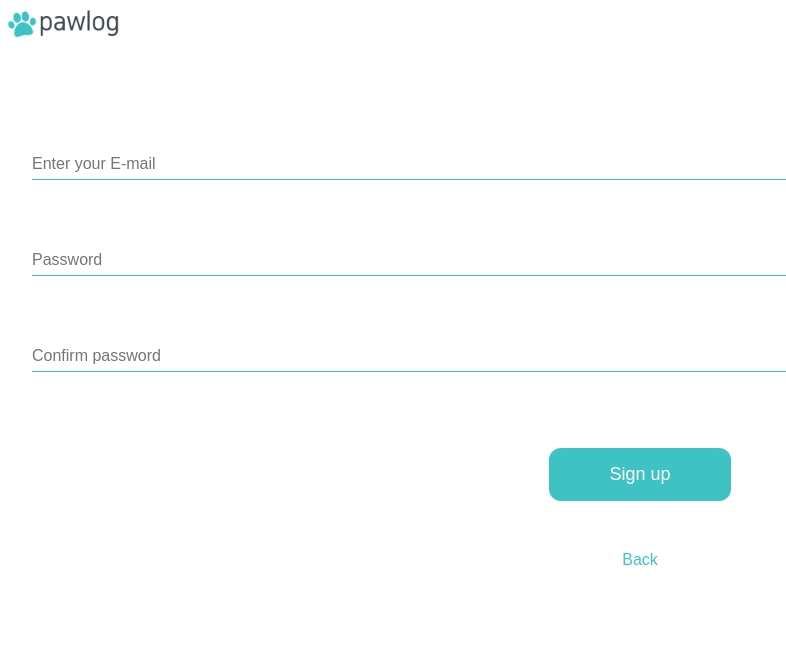
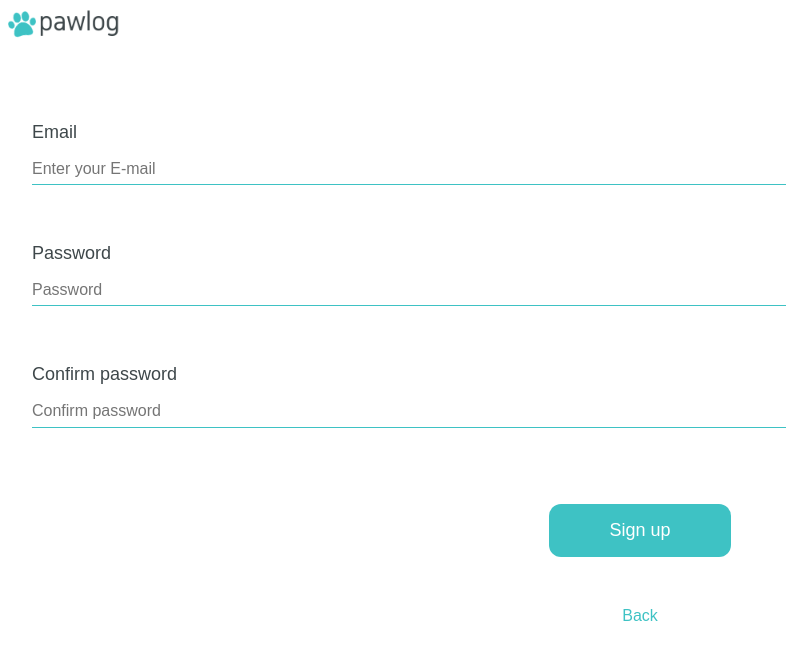
Before and after one commit to nikkypyra/capstone-project, a React (Create React App) app: page /signup in a window 1280 px wide. Shown: the top 660 px of the page, without its empty margins (0-786 px from the left). Built offline with nearby package versions, Linux system fonts and the light colour scheme; no server answers.

Commit message:
fixed bugs

```diff
--- a/src/GlobalStyles.js
+++ b/src/GlobalStyles.js
@@ -7,6 +7,7 @@ export default createGlobalStyle`
     padding: 0;
     cursor: default;
     font-family: sans-serif;
+
 
     a {
         color: var(--primary);
@@ -32,6 +33,15 @@ export default createGlobalStyle`
         font-size: 16px;
         border: none;
         border-bottom: 1px solid var(--primary);
+        :focus {
+          outline: none;
+      }
+      }
+
+      button {
+        :focus {
+          outline: none;
+      }
       }
 }
 
--- a/src/pages/JoinFamily.js
+++ b/src/pages/JoinFamily.js
@@ -16,7 +16,7 @@ JoinFamily.propTypes = {
 export default function JoinFamily({ user }) {
   const [email, setEmail] = useState('')
   const history = useHistory()
-  const disabled = email.length === 0
+  const disabled = !email.includes('@')
   return (
     <>
       <UserLayout>
--- a/src/pages/Signup.js
+++ b/src/pages/Signup.js
@@ -33,12 +33,14 @@ export default function SignUp({ setProfile, signUp }) {
     <NonUserLayout>
       <Form onSubmit={handleSubmit(onSubmit)} data-cy="login">
         <div className="email">
+          <label for="email">Email</label>
           <input
             type="text"
             placeholder="Enter your E-mail"
             name="email"
             ref={register({ required: true, pattern: /^\S+@\S+$/i })}
           />
+
           {((errors.email && errors.email.type === 'required') ||
             (errors.email && errors.email.type === 'pattern')) && (
             <Error>Please enter a valid e-mail address.</Error>
@@ -48,6 +50,7 @@ export default function SignUp({ setProfile, signUp }) {
           )}
         </div>
         <div className="password">
+          <label for="password">Password</label>
           <input
             ref={register({
               required: true,
@@ -66,6 +69,7 @@ export default function SignUp({ setProfile, signUp }) {
           )}
         </div>
         <div>
+          <label for="passwordRepeat">Confirm password</label>
           <input
             name="passwordRepeat"
             type="password"
@@ -108,7 +112,7 @@ export default function SignUp({ setProfile, signUp }) {
 const Form = styled.form`
   display: flex;
   flex-direction: column;
-  margin: 60px 20px 20px;
+  margin: 40px 20px 20px;
 
   div {
     margin: 24px 0;
```
